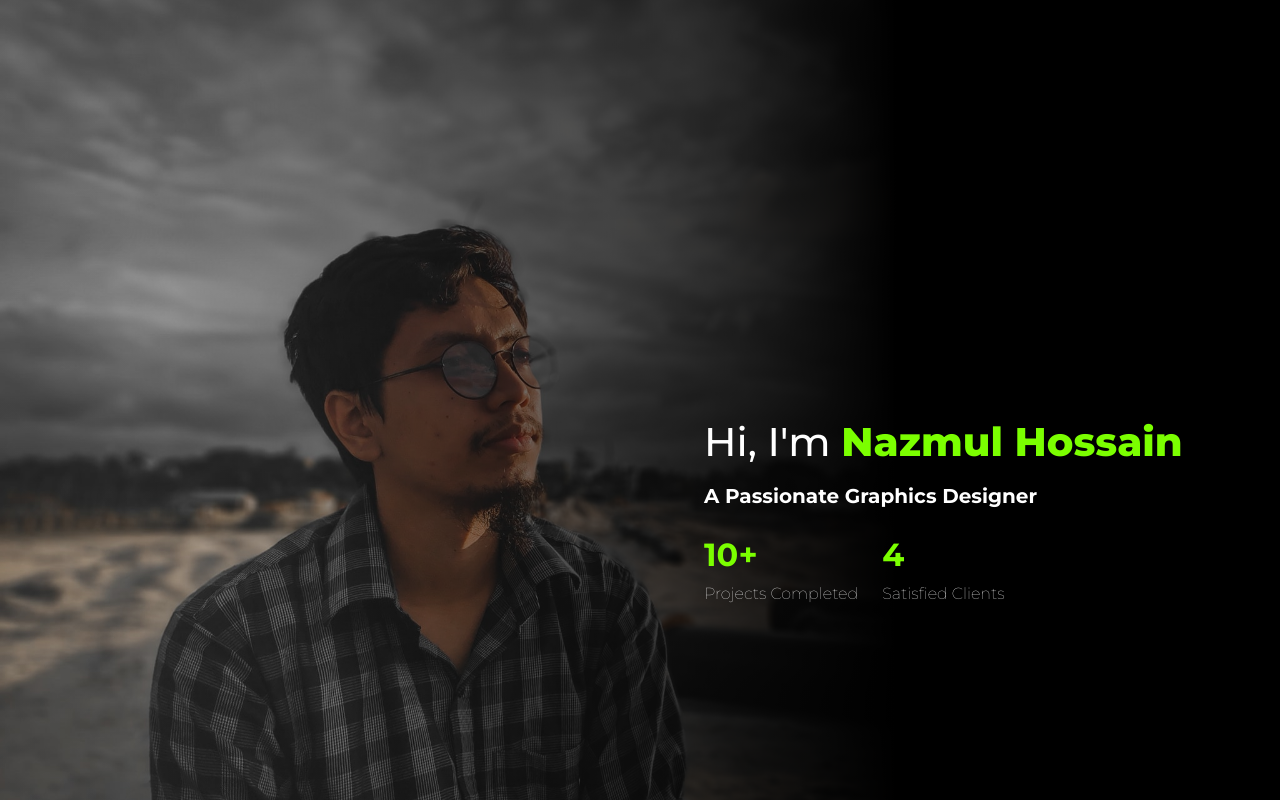
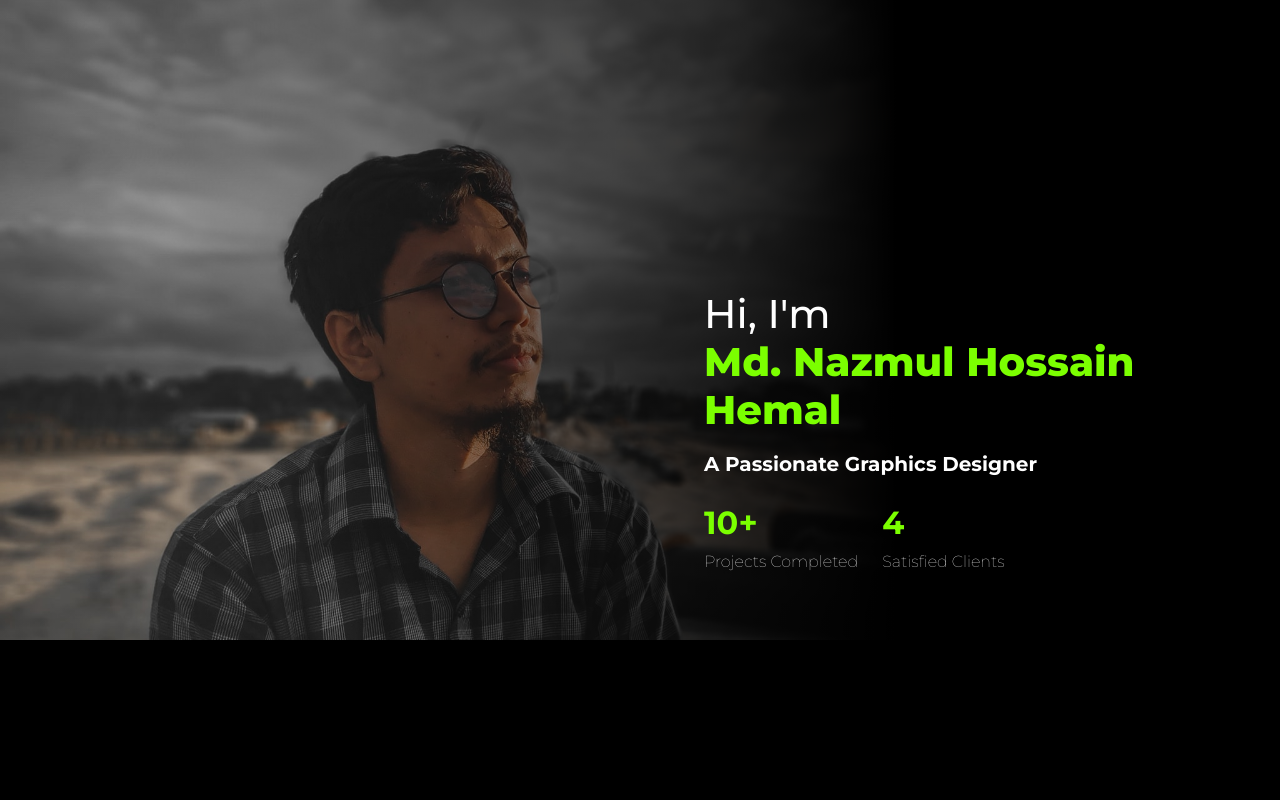
Before and after one commit to Knowledgeless/Portfolio, a Django app: page / in a window 1280 px wide. Shown: the part 57-857 px from the top of the page. After the commit the page ends 697 px from the top, so only its background shows below. Run offline with Django 5.2, Linux system fonts and the light colour scheme; some libraries are stand-ins or nearby versions; some web fonts are replaced.

Commit message:
js changed

```diff
--- a/app/templates/html/home.html
+++ b/app/templates/html/home.html
@@ -16,7 +16,7 @@
     <div class="row h-100 align-items-center">
       <div class="col-md-6"></div>
       <div class="col-md-6 banner-content text-white">
-        <h1>Hi, I'm <span class="text-fspecial">Nazmul Hossain</span></h1>
+        <h1>Hi, I'm <br> <span class="text-fspecial">Md. Nazmul Hossain Hemal</span></h1>
         <p class="lead">A Passionate <span class="typed-text"></span><span class="cursor">&nbsp;</span></p>
         <div class="d-flex flex-wrap gap-4 mt-4 stats justify-content-center justify-content-md-start">
           <div>
--- a/static/css/home.css
+++ b/static/css/home.css
@@ -1,6 +1,6 @@
 .banner-section {
   position: relative;
-  height: 100vh;
+  height: 80vh;
   background-position: center;
   background-size: cover;
   background-repeat: no-repeat;
--- a/static/js/home.js
+++ b/static/js/home.js
@@ -1,7 +1,7 @@
 document.addEventListener("DOMContentLoaded", () => {
   const textEl = document.querySelector(".typed-text");
   const cursor = document.querySelector(".cursor");
-  const words = ["Web Developer", "Graphics Designer"];
+  const words = ["Web Developer", "Graphics Designer", "Python Programmer"];
   let i = 0, j = 0, isDeleting = false;
 
   function type() {
```
Also changed, not shown: static/css/media.css (line endings or trailing spaces).
